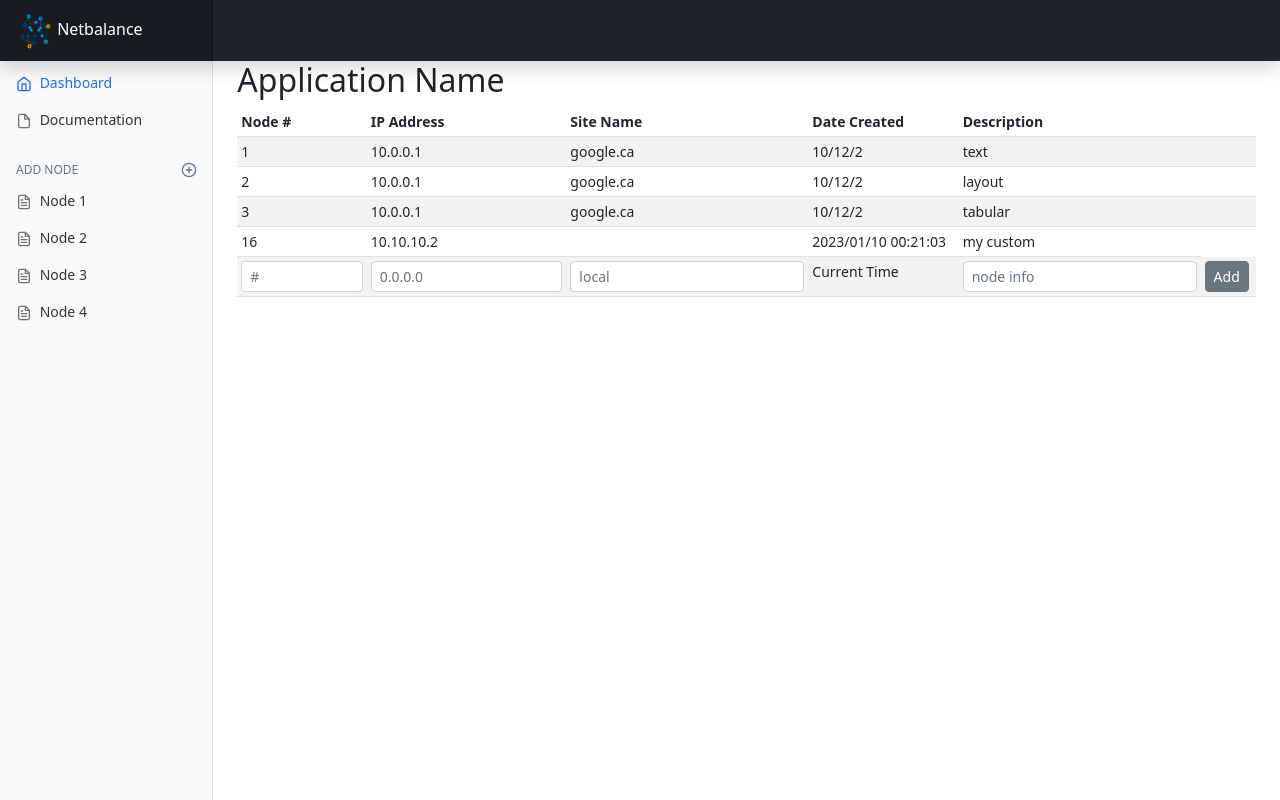
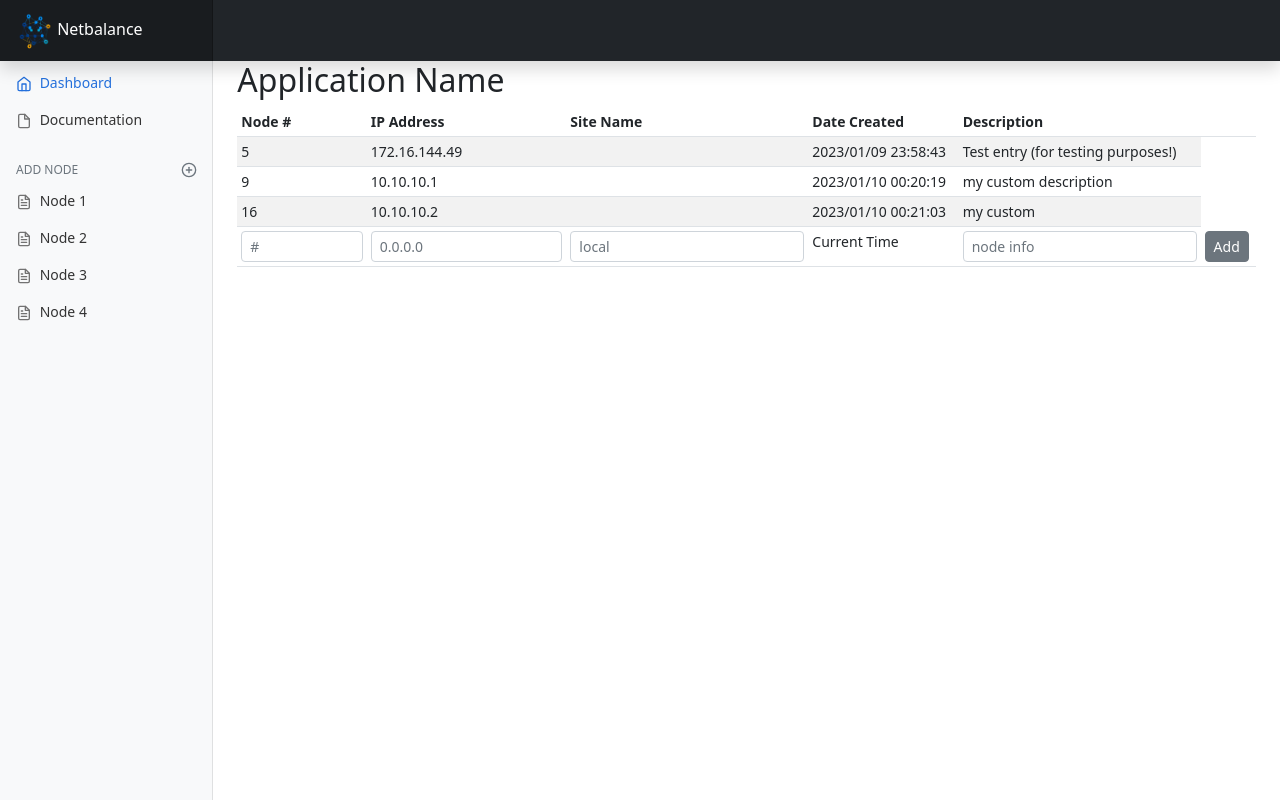
Before and after one commit to Kivoie/Netbalance, a Django app: page /management in a window 1280 px wide. Run offline with Django 4.2, Linux system fonts and the light colour scheme; a user stored in the database is signed in; data comes from the database, SQL or seed files in the repository; both versions use the stored data as it was after the commit; some libraries are stand-ins or nearby versions.

Commit message:
Removed table from template management page Kivoie added dynamic table to management page

```diff
--- a/netbalance/netbalanceApp/templates/management.html
+++ b/netbalance/netbalanceApp/templates/management.html
@@ -134,9 +134,75 @@
       </nav>
 
       <main class="col-md-9 ms-sm-auto col-lg-10 px-md-4">
-        {% block content %}
-
-        {% endblock content %}
+        <h2>Application Name</h2>
+        <div class="table-responsive ">
+          <table class="table table-striped table-sm table-hover">
+            <thead>
+              <tr>
+                <th scope="col">Node #</th>
+                <th scope="col">IP Address</th>
+                <th scope="col">Site Name</th>
+                <th scope="col">Date Created</th>
+                <th scope="col">Description</th>
+                <th scope="col"></th>
+              </tr>
+            </thead>
+            <tbody>
+              {% for new_entry in sql_table %}
+              <tr>
+                <td>{{new_entry.node_number}}</td>
+                <td>{{new_entry.ip}}</td>
+                <td></td>
+                <td>{{new_entry.date}}</td>
+                <td>{{new_entry.description}}</td>
+              </tr>
+              {% endfor %}
+              </tr>
+              <form method="post" class="management">
+                {% csrf_token %}
+                <tr>
+                  <td>
+                    <div class="input-group-sm">
+                      <input id="node_number" name="node_number" type="number" min="1" max="65535" step="1" required=""
+                        class="form-control" placeholder="#" aria-label="Sizing example input"
+                        aria-describedby="inputGroup-sizing-sm">
+                    </div>
+                  </td>
+                  <td>
+                    <div class="input-group-sm">
+                      <input type="text" class="form-control" placeholder="0.0.0.0" aria-label="Sizing example input"
+                        aria-describedby="inputGroup-sizing-sm" minlength="7" maxlength="15" size="15"
+                        pattern="^((\d{1,2}|1\d\d|2[0-4]\d|25[0-5])\.){3}(\d{1,2}|1\d\d|2[0-4]\d|25[0-5])$" id="ip"
+                        name="ip">
+                    </div>
+                  </td>
+                  <td>
+                    <div class="input-group-sm">
+                      <input type="text" class="form-control" placeholder="local" id="location" name="location"
+                        aria-label="Sizing example input" aria-describedby="inputGroup-sizing-sm">
+                    </div>
+                  </td>
+                  <td>
+                    <div class="input-group-sm">
+                      Current Time
+                    </div>
+                  </td>
+                  <td>
+                    <div class="input-group-sm">
+                      <input type="text" class="form-control" placeholder="node info" id="description"
+                        name="description" aria-label="Sizing example input" aria-describedby="inputGroup-sizing-sm">
+                    </div>
+                  </td>
+                  <td>
+                    <div class="input-group-sm">
+                      <button type="submit" class="btn btn-secondary">Add</button>
+                    </div>
+                  </td>
+              </form>
+              </tr>
+            </tbody>
+          </table>
+        </div>
       </main>
     </div>
   </div>
--- a/netbalance/netbalanceApp/templates/management_data.html
+++ /dev/null
@@ -1,103 +0,0 @@
-{% extends 'management.html' %}
-
-{% block content %}
-<h2>Application Name</h2>
-<div class="table-responsive ">
-    <table class="table table-striped table-sm table-hover">
-        <thead>
-            <tr>
-                <th scope="col">Node #</th>
-                <th scope="col">IP Address</th>
-                <th scope="col">Site Name</th>
-                <th scope="col">Date Created</th>
-                <th scope="col">Description</th>
-                <th scope="col"></th>
-            </tr>
-        </thead>
-        <tbody>
-            <tr>
-                <td>1</td>
-                <td>10.0.0.1</td>
-                <td>google.ca</td>
-                <td>10/12/2</td>
-                <td>text</td>
-                <td></td>
-            </tr>
-            <tr>
-                <td>2</td>
-                <td>10.0.0.1</td>
-                <td>google.ca</td>
-                <td>10/12/2</td>
-                <td>layout</td>
-                <td></td>
-            </tr>
-            <tr>
-                <td>3</td>
-                <td>10.0.0.1</td>
-                <td>google.ca</td>
-                <td>10/12/2</td>
-                <td>tabular</td>
-                <td></td>
-            </tr>
-            <tr>
-
-                <td>{{sql_table.node_number}}</td>
-
-                <td>{{sql_table.ip}}</td>
-
-                <td></td>
-
-                <td>{{sql_table.date}}</td>
-
-                <td>{{sql_table.description}}</td>
-
-            </tr>
-            <form method="post" class="management">
-                {% csrf_token %}
-                <tr>
-                    <td>
-                        <div class="input-group-sm">
-                            <input id="node_number" name="node_number" type="number" min="1" max="65535" step="1"
-                                required="" class="form-control" placeholder="#" aria-label="Sizing example input"
-                                aria-describedby="inputGroup-sizing-sm">
-                        </div>
-                    </td>
-                    <td>
-                        <div class="input-group-sm">
-                            <input type="text" class="form-control" placeholder="0.0.0.0"
-                                aria-label="Sizing example input" aria-describedby="inputGroup-sizing-sm" minlength="7"
-                                maxlength="15" size="15"
-                                pattern="^((\d{1,2}|1\d\d|2[0-4]\d|25[0-5])\.){3}(\d{1,2}|1\d\d|2[0-4]\d|25[0-5])$"
-                                id="ip" name="ip">
-                        </div>
-                    </td>
-                    <td>
-                        <div class="input-group-sm">
-                            <input type="text" class="form-control" placeholder="local" id="location" name="location"
-                                aria-label="Sizing example input" aria-describedby="inputGroup-sizing-sm">
-                        </div>
-                    </td>
-                    <td>
-                        <div class="input-group-sm">
-                            Current Time
-                        </div>
-                    </td>
-                    <td>
-                        <div class="input-group-sm">
-                            <input type="text" class="form-control" placeholder="node info" id="description"
-                                name="description" aria-label="Sizing example input"
-                                aria-describedby="inputGroup-sizing-sm">
-                        </div>
-                    </td>
-                    <td>
-                        <div class="input-group-sm">
-                            <button type="submit" class="btn btn-secondary">Add</button>
-                        </div>
-                    </td>
-            </form>
-            </tr>
-        </tbody>
-    </table>
-</div>
-
-{% endblock content %}
--- a/netbalance/netbalanceApp/views.py
+++ b/netbalance/netbalanceApp/views.py
@@ -83,7 +83,7 @@ def management(request):
                 'description': entry['description']
             }
 
-        return render(request, 'management_data.html', {'sql_table': dict})
+        return render(request, 'management.html', {'sql_table': raw_list})
 
 
 @login_required(login_url='login')
```
Also changed, not shown: netbalance/db.sqlite3.
